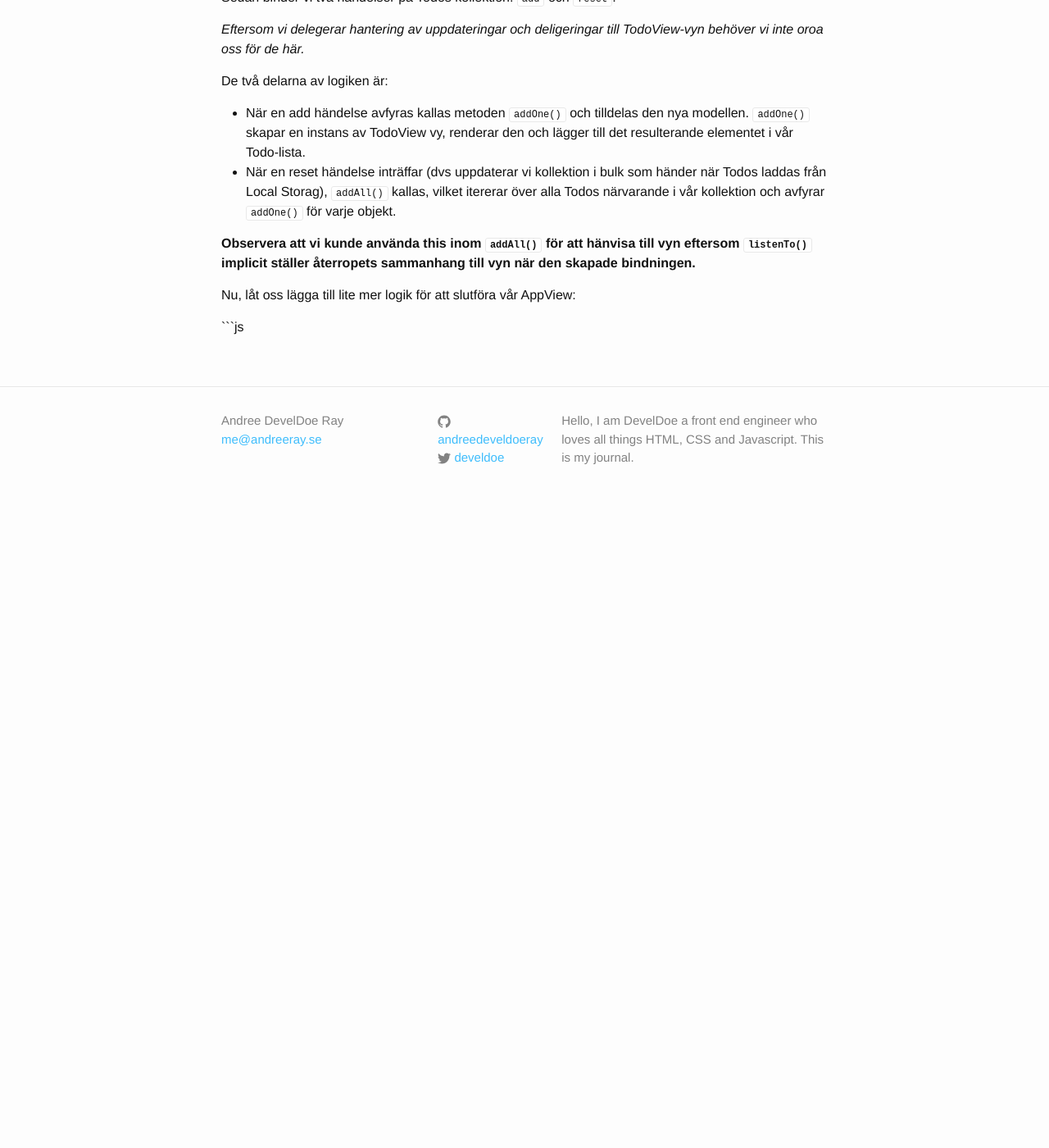
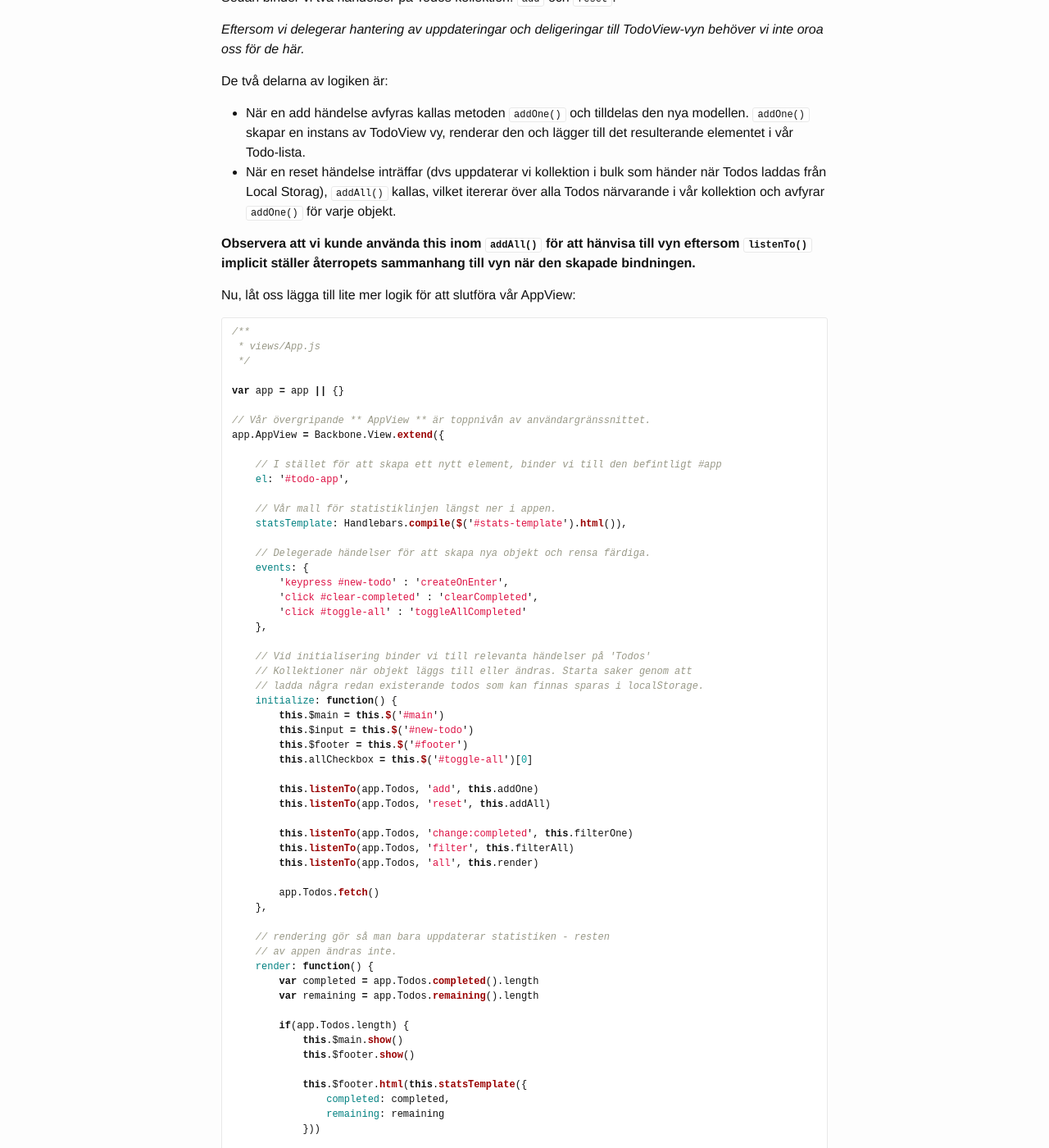
Before and after one commit to develdoe/develdoe.github.io, a Jekyll site: the page built from _posts/2017-11-14-backbone-todos-app.md, in a window 1280 px wide and 1400 px high, scrolled down 5876 px. Shown: the whole window at 82% size. Built offline with Jekyll 4.4.1, drawn with Linux system fonts in a browser that asks for light colours; before the commit the page ends 6506 px from its top, so only the background shows below that; some of the changed text lies outside the part shown.

Commit message:
Update 2017-11-14-backbone-todos-app.md

````diff
--- a/_posts/2017-11-14-backbone-todos-app.md
+++ b/_posts/2017-11-14-backbone-todos-app.md
@@ -283,3 +283,128 @@ De två delarna av logiken är:
 Nu, låt oss lägga till lite mer logik för att slutföra vår AppView:
 
 ```js
+/**
+ * views/App.js
+ */
+
+var app = app || {}
+
+// Vår övergripande ** AppView ** är toppnivån av användargränssnittet.
+app.AppView = Backbone.View.extend({
+
+    // I stället för att skapa ett nytt element, binder vi till den befintligt #app
+    el: '#todo-app',
+
+    // Vår mall för statistiklinjen längst ner i appen.
+    statsTemplate: Handlebars.compile($('#stats-template').html()),
+
+    // Delegerade händelser för att skapa nya objekt och rensa färdiga.
+    events: {
+        'keypress #new-todo' : 'createOnEnter',
+        'click #clear-completed' : 'clearCompleted',
+        'click #toggle-all' : 'toggleAllCompleted'
+    },
+
+    // Vid initialisering binder vi till relevanta händelser på 'Todos'
+    // Kollektioner när objekt läggs till eller ändras. Starta saker genom att
+    // ladda några redan existerande todos som kan finnas sparas i localStorage.
+    initialize: function() {
+        this.$main = this.$('#main')
+        this.$input = this.$('#new-todo')
+        this.$footer = this.$('#footer')
+        this.allCheckbox = this.$('#toggle-all')[0]
+
+        this.listenTo(app.Todos, 'add', this.addOne)
+        this.listenTo(app.Todos, 'reset', this.addAll)
+
+        this.listenTo(app.Todos, 'change:completed', this.filterOne)
+        this.listenTo(app.Todos, 'filter', this.filterAll)
+        this.listenTo(app.Todos, 'all', this.render)
+
+        app.Todos.fetch()
+    },
+
+    // rendering gör så man bara uppdaterar statistiken - resten
+    // av appen ändras inte.
+    render: function() {
+        var completed = app.Todos.completed().length
+        var remaining = app.Todos.remaining().length
+
+        if(app.Todos.length) {
+            this.$main.show()
+            this.$footer.show()
+
+            this.$footer.html(this.statsTemplate({
+                completed: completed,
+                remaining: remaining
+            }))
+
+            this.$('#filters li a')
+                .removeClass('selected')
+                .filter('[href=#/]' + (app.TodoFiler ||  '' ) + '"]"')
+                .addClass('selected')
+        } else {
+            this.$main.hide()
+            this.$footer.hide()
+        }
+
+        this.allCheckbox.checked = !remaining
+    },
+
+    // Lägg till ett enda todo-objekt i listan genom att skapa en vy för det och
+    // lägga till dess element i `<ul>`.
+    addOne: function(todo) {
+        var view = new app.TodoView({ model: todo})
+        $('#todo-list').append(view.render().el)
+    },
+
+    addAll: function() {
+        this.$('#todo-list').html('')
+        app.Todos.each(this.addOne, this)
+    },
+
+    filterOne: function() {
+        todo.trigger('visible')
+    },
+
+    filterAll: function() {
+        app.Todos.each(this.filterOne, this)
+    }
+
+    // Generera attributen för ett nytt Todo-objekt.
+    newAttribute: function() {
+        return {
+            title: this.input.val().trim(),
+            order: app.Todos.nextOrder(),
+            completed: false
+        }
+    }
+
+    // Om du tryckjer på enter i huvudinmatningsfältet, skapa en ny Todo-modell,
+    // för att behålla den till localStorage.
+    createOnEnter: function(evet) {
+        if (event.which !== ENTER_KEY || !this.$input.val().trim()) {
+            return;
+        }
+        app.Todos.create(this.newAttribute())
+        this.$input.val('')
+    },
+
+    // Rensa alla färdiga todo-objekt, förstöra deras modeller.
+    clearCompleted: function() {
+        _.invoke(app.Todos.completed(), 'destroy')
+        return false
+    },
+
+    toggleAllCompleted: function() {
+        var completed = this.allCheckbox.checked
+
+        app.Todos.each(function(todo) {
+            todo.save({
+                'completed':completed
+            })
+        })
+    }
+
+})
+```
````
